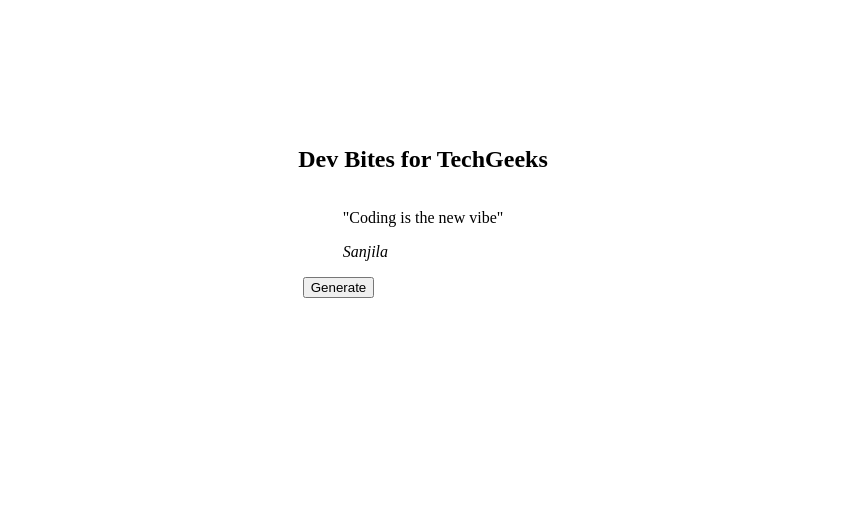
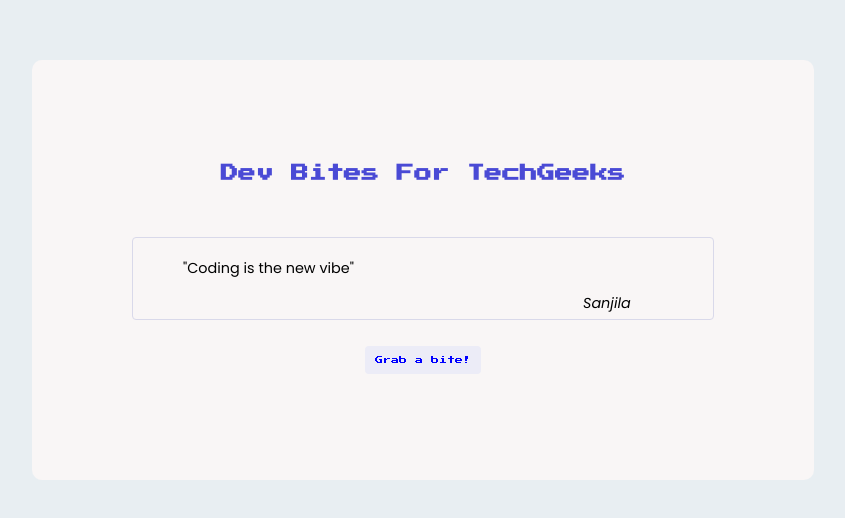
Before and after one commit to SanjilaGangaju/Dev-Quote-Generator, a plain HTML site: page index.html in a window 1280 px wide. Shown: the part 130-648 px from the top of the page, without its empty margins (217-1062 px from the left). Drawn offline with Linux system fonts and the light colour scheme; a web font is replaced by a local one.

Commit message:
styles for the layout

```diff
--- a/index.html
+++ b/index.html
@@ -8,16 +8,16 @@
   </head>
   <body>
     <div class="container">
-      <h2>Dev Bites for TechGeeks</h2>
+      <h2>Dev Bites For TechGeeks</h2>
       <div class="quote-card">
       <blockquote>
         <div class="quote-content">
           <p id="quote-text">"Coding is the new vibe"</p>
-          <cite id="quote-author">Sanjila</cite>
+          <cite id="author">Sanjila</cite>
         </div>
       </blockquote>
 
-      <button aria-label="generate a new developer quote" class="generate">Generate</button>
+      <button aria-label="generate a new developer quote" class="generate">Grab a bite!</button>
       </div>
     </div>
     <script src="script.js"></script>
--- a/style.css
+++ b/style.css
@@ -1,12 +1,72 @@
+@import url('https://fonts.googleapis.com/css2?family=Figtree:ital,wght@0,300..900;1,300..900&family=Great+Vibes&family=Inconsolata:wght@200..900&family=Inter:ital,opsz,wght@0,14..32,100..900;1,14..32,100..900&family=Italianno&family=Outfit:wght@100..900&family=Poppins:ital,wght@0,100;0,200;0,300;0,400;0,500;0,600;0,700;0,800;0,900;1,100;1,200;1,300;1,400;1,500;1,600;1,700;1,800;1,900&family=Press+Start+2P&family=Satisfy&display=swap');
 body{
     margin: 0;
     padding: 0;
+    height: 100vh;
+    display: flex;
+    align-items: center;
+    justify-content: center;
+    background-color: rgb(232, 238, 242);
 }
 .container{
+   background-color: rgb(249, 246, 246);
+    display: flex;
+    height: 50vh;
+    flex-direction: column;
+    align-items: center;
+    justify-content: center;
+    margin: 20% auto;
+    padding: 10px 40px;
+    border-radius: 10px;
+    border: none;
+    outline: none;
+}
+.container h2{
+    font-family: 'Press Start 2P', system-ui;
+    text-align: center;
+    font-size: 1.1rem;
+    line-height: 1.5;
 
+    color:rgb(74, 74, 213)
+
+}
+/* .container:hover{
+
+    border: 1px solid rgb(182, 182, 200);
+} */
+.quote-card{
     display: flex;
     flex-direction: column;
     align-items: center;
     justify-content: center;
-    margin: 20% auto;
+    gap: 10px;
+    padding: 20px;
+
 }
+.quote-content{
+    border: 1px solid rgb(217, 217, 234);
+    border-radius: 4px;
+    width: 60vh;
+    padding: 5px 50px;
+    font-family: Poppins;
+    font-size: 0.9rem;
+}
+.quote-content #author{
+    padding-left: 50vh;
+
+}
+.quote-card button{
+    background-color: rgb(236, 236, 247);
+    font-family: 'Press Start 2P', system-ui;
+    color:blue;
+    font-size: 0.5rem;
+    padding: 10px;
+    border: none;
+    outline: none;
+    border-radius: 4px;
+    cursor: pointer;
+    transition: ease-in 2s;
+}
+.quote-card button:active{
+     border: 2px solid blue;
+}
```
